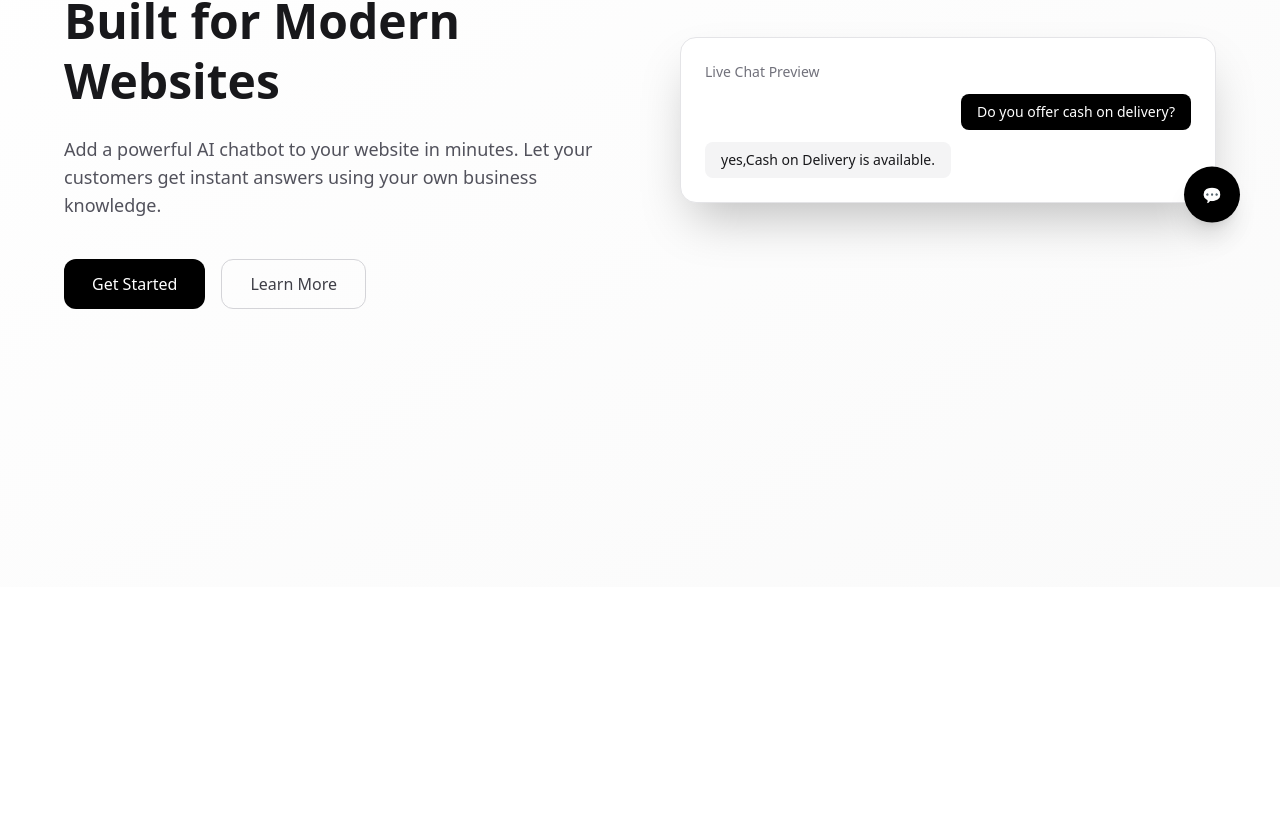
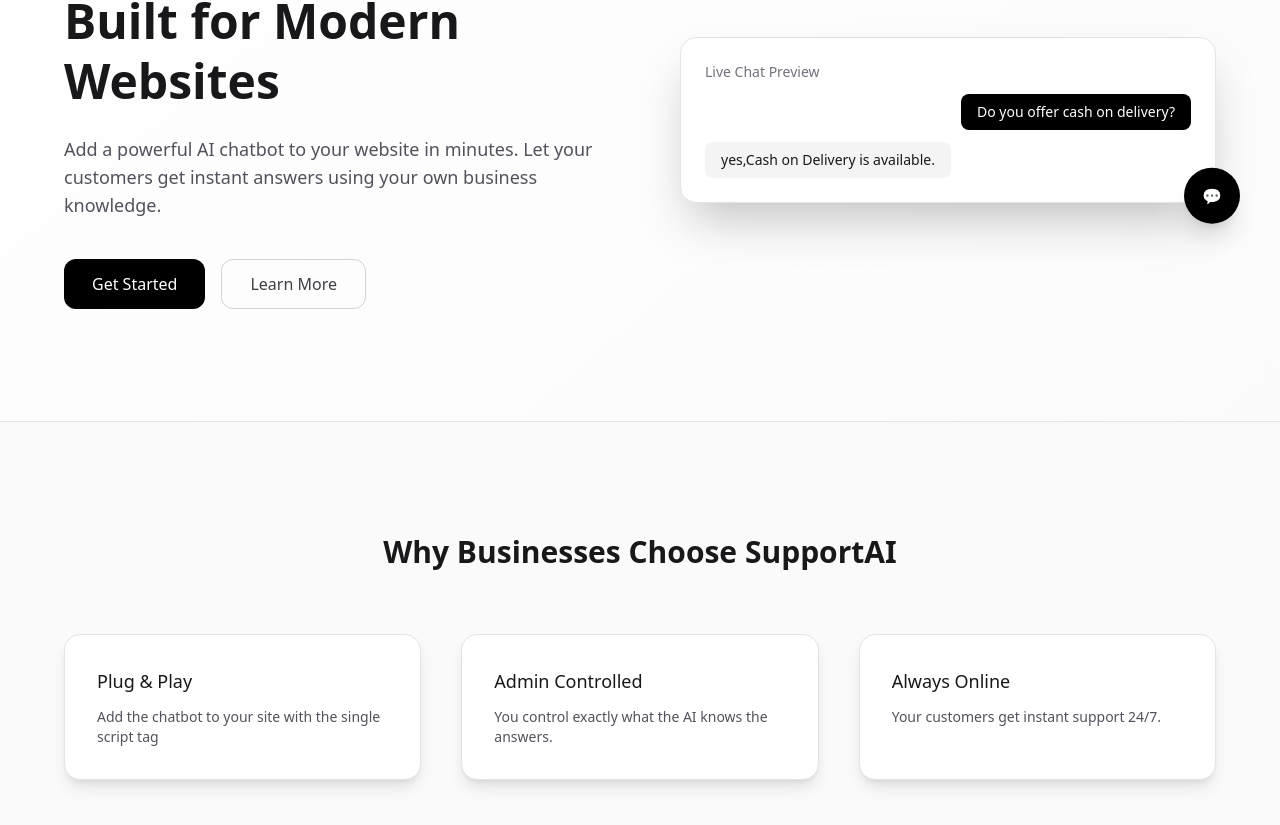
Before and after one commit to sameerjohn1/Ai-Customer-Support, a Next.js app: page / in a window 1280 px wide. Shown: the part 213-1038 px from the top of the page. Before the commit the page ends 800 px from the top, so only its background shows below. Built offline with nearby package versions, Linux system fonts and the light colour scheme; no server answers; what @scalekit-sdk/node would draw is missing.

Commit message:
Add features section with animations

```diff
--- a/src/components/HomeClient.tsx
+++ b/src/components/HomeClient.tsx
@@ -18,6 +18,21 @@ function HomeClient({ email }: { email: string }) {
     document.addEventListener("mousedown", handler);
     return () => document.removeEventListener("mousedown", handler);
   }, []);
+
+  const features = [
+    {
+      title: "Plug & Play",
+      desc: "Add the chatbot to your site with the single script tag",
+    },
+    {
+      title: "Admin Controlled",
+      desc: "You control exactly what the AI knows the answers.",
+    },
+    {
+      title: "Always Online",
+      desc: "Your customers get instant support 24/7.",
+    },
+  ];
 
   return (
     <div className="min-h-screen bg-linear-to-br from-white to-zinc-50 text-zinc-900 overflow-x-hidden">
@@ -110,13 +125,14 @@ function HomeClient({ email }: { email: string }) {
                 </button>
               )}
 
-              <button
+              <a
+                href="#feature"
                 className="px-7 py-3 rounded-xl border border-zinc-300 text-zinc-700
               hover:bg-zinc-100 transition
               "
               >
                 Learn More
-              </button>
+              </a>
             </div>
           </motion.div>
 
@@ -155,6 +171,39 @@ function HomeClient({ email }: { email: string }) {
           </motion.div>
         </div>
       </section>
+
+      <section
+        id="feature"
+        className="bg-zinc-50 py-28 px-6 border-t border-zinc-200"
+      >
+        <div className="max-w-6xl mx-auto">
+          <motion.h2
+            initial={{ opacity: 0, y: 20 }}
+            whileInView={{ opacity: 1, y: 0 }}
+            viewport={{ once: false }}
+            transition={{ duration: 0.5 }}
+            className="text-3xl font-semibold text-center"
+          >
+            Why Businesses Choose SupportAI
+          </motion.h2>
+
+          <div className="mt-16 grid grid-cols-1 md:grid-cols-3 gap-10">
+            {features.map((f, index) => (
+              <motion.div
+                key={index}
+                initial={{ opacity: 0, y: 30 }}
+                whileInView={{ opacity: 1, y: 0 }}
+                transition={{ delay: index * 0.1 }}
+                viewport={{ once: false }}
+                className="bg-white rounded-2xl p-8 shadow-lg border border-zinc-200"
+              >
+                <h1 className="text-lg font-medium">{f.title}</h1>
+                <p className="mt-3 text-zinc-600 text-sm">{f.desc}</p>
+              </motion.div>
+            ))}
+          </div>
+        </div>
+      </section>
     </div>
   );
 }
```
